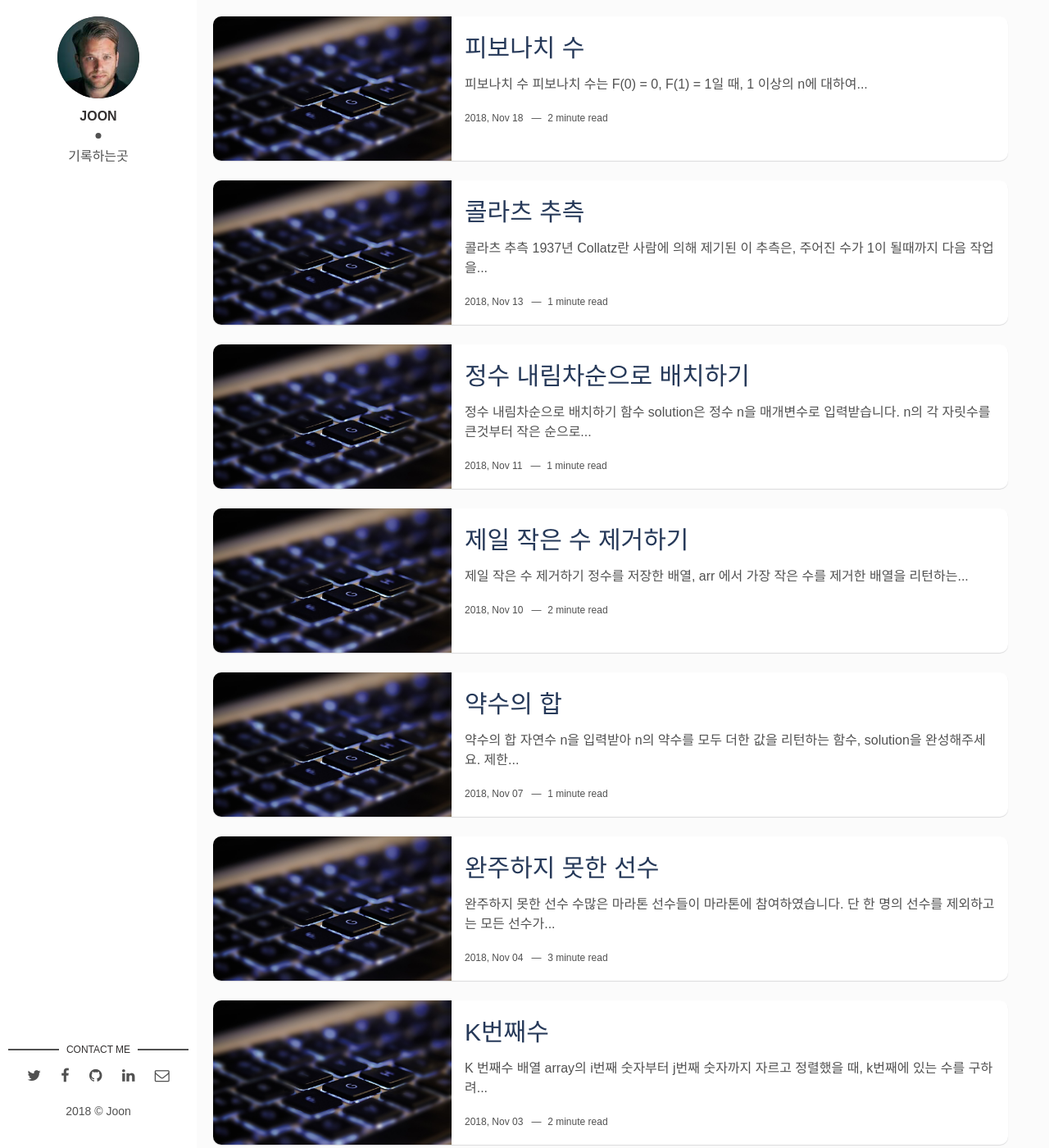
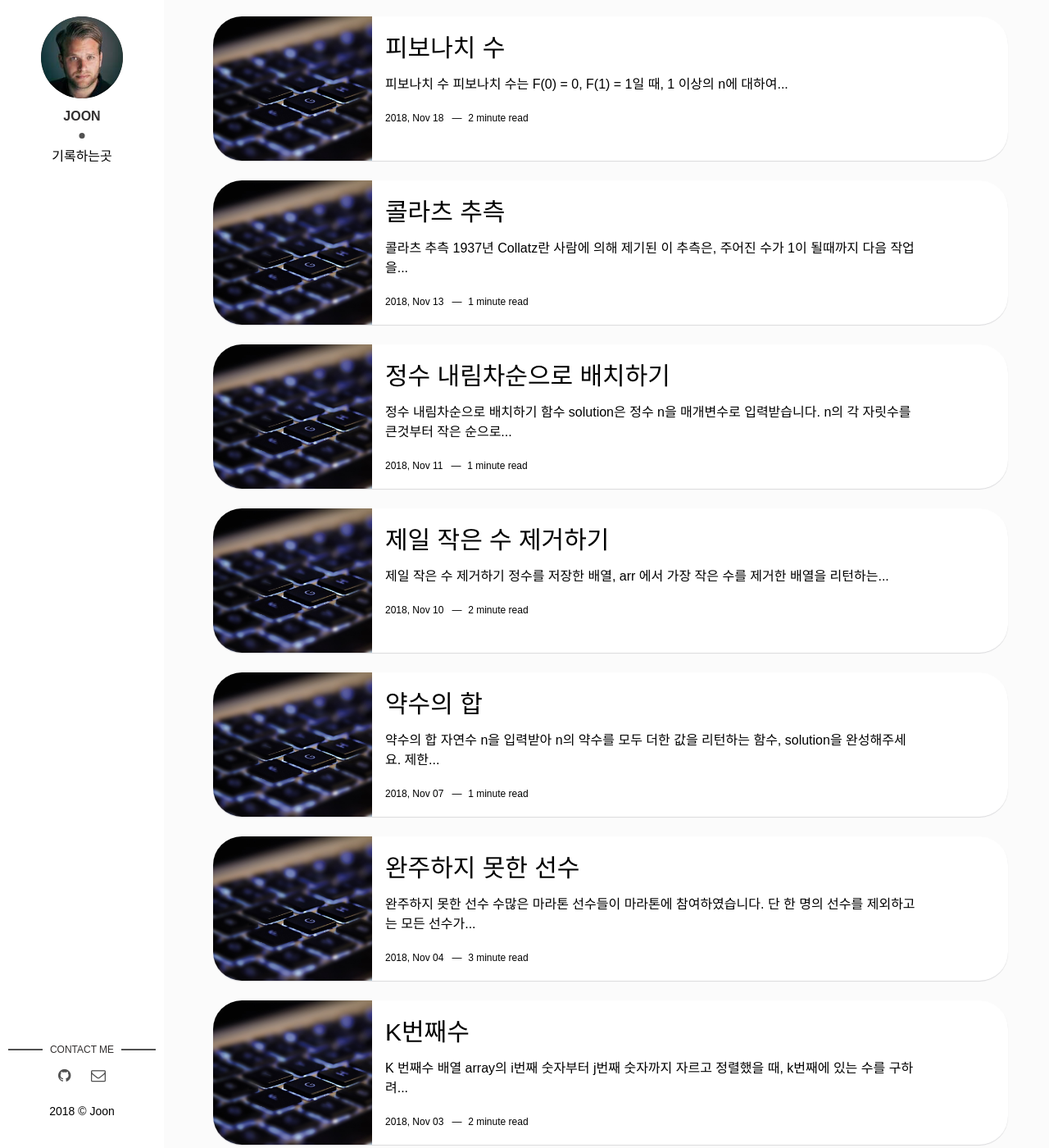
Before and after one commit to joonth/joonth.github.io, a Jekyll site: the page built from index.html, in a window 1280 px wide and 1400 px high. Shown: the whole window at 82% size. Built offline with Jekyll 4.4.1, drawn with Linux system fonts in a browser that asks for light colours; the list of posts is cut into pages by our own code.

Commit message:
modify css

```diff
--- a/_layouts/main.html
+++ b/_layouts/main.html
@@ -16,25 +16,10 @@ layout: default
     <section class="contact">
       <h3 class="contact-title">Contact me</h3>
       <ul>
-        {% if site.social-twitter %}
-          <li><a href="https://twitter.com/{{ site.social-twitter }}" target="_blank"><i class="fa fa-twitter" aria-hidden="true"></i></a></li>
-        {% else %}
-          <li><a href="https://twitter.com/artemsheludko_" target="_blank"><i class="fa fa-twitter" aria-hidden="true"></i></a></li>
-        {% endif %}
-        {% if site.social-facebook %}
-          <li><a href="https://facebook.com/{{ site.social-facebook }}" target="_blank"><i class="fa fa-facebook" aria-hidden="true"></i></a></li>
-        {% else %}
-          <li><a href="https://facebook.com/" target="_blank"><i class="fa fa-facebook" aria-hidden="true"></i></a></li>
-        {% endif %}
         {% if site.social-github %}
           <li class="github"><a href="http://github.com/{{site.social-github}}" target="_blank"><i class="fa fa-github"></i></a></li>
         {% else %}
           <li class="github"><a href="http://github.com/" target="_blank"><i class="fa fa-github" aria-hidden="true"></i></a></li>
-        {% endif %}
-        {% if site.social-linkedin %}
-          <li class="linkedin"><a href="https://in.linkedin.com/in/{{site.social-linkedin}}" target="_blank"><i class="fa fa-linkedin"></i></a></li>
-        {% else %}
-          <li class="linkedin"><a href="https://in.linkedin.com/" target="_blank"><i class="fa fa-linkedin" aria-hidden="true"></i></a></li>
         {% endif %}
         {% if site.social-email %}
           <li class="email"><a href="mailto:{{site.social-email}}"><i class="fa fa-envelope-o"></i></a></li>
--- a/assets/css/main.css
+++ b/assets/css/main.css
@@ -774,7 +774,7 @@ html {
 
 body {
   font-family: 'Noto Serif KR', sans-serif;
-  color: #515151;
+  color: black;
   background-color: #fbfbfb;
   margin: 0;
   -webkit-font-smoothing: antialiased;
@@ -930,7 +930,7 @@ table tfoot td {
   top: 0;
   left: 0;
   bottom: 0;
-  width: 240px;
+  width: 200px;
   height: 100%;
   padding: 20px 10px;
   background-color: #ffffff;
@@ -1118,8 +1118,8 @@ footer .copyright {
       -ms-flex-align: stretch;
           align-items: stretch;
   min-height: 11rem;
-  -webkit-border-radius: 10px;
-          border-radius: 10px;
+  -webkit-border-radius: 35px;
+          border-radius: 35px;
   overflow: hidden;
   -webkit-transition: all .3s ease;
   -o-transition: all .3s ease;
@@ -1137,7 +1137,7 @@ footer .copyright {
 }
 
 .post .post-thumbnail {
-  width: 30%;
+  width: 20%;
   max-width: 100%;
   min-height: 11rem;
   -webkit-background-size: cover;
@@ -1164,7 +1164,7 @@ footer .copyright {
 .post .post-content .post-title a {
   font-family: 'Noto Serif KR', sans-serif;
   text-decoration: none;
-  color: #263959;
+  color: black;
 }
 
 .post .post-content p {
```
